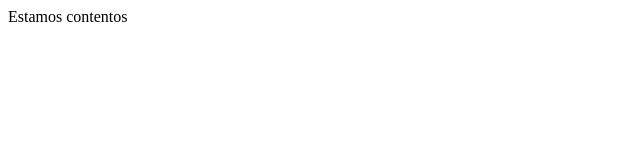
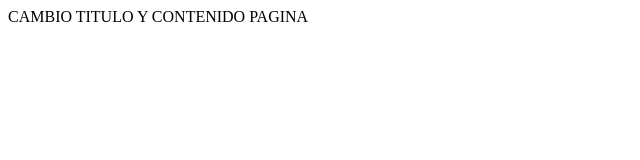
Before and after one commit to jorditarrag/jorditarrag, a plain HTML site: page index.html in a window 1280 px wide. Shown: the whole page, without its empty margins (0-640 px from the left). Drawn offline with Linux system fonts and the light colour scheme.

Commit message:
Update index.html

```diff
--- a/index.html
+++ b/index.html
@@ -1,9 +1,9 @@
 <html>
 	<head>
-		<title>PAGINA GITHUB</title>
+		<title>UNIR</title>
 	</head>
 	<body>
-	Estamos contentos
+	CAMBIO TITULO Y CONTENIDO PAGINA
 	</body>
 </html>
 <!---
```
